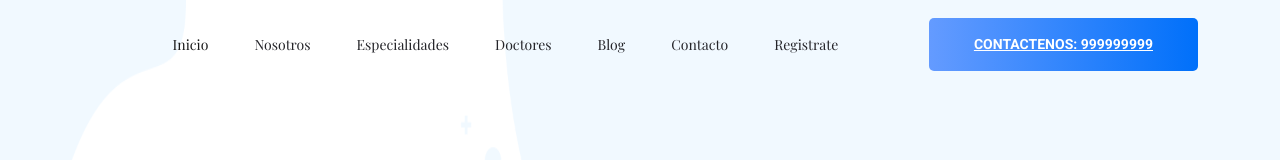
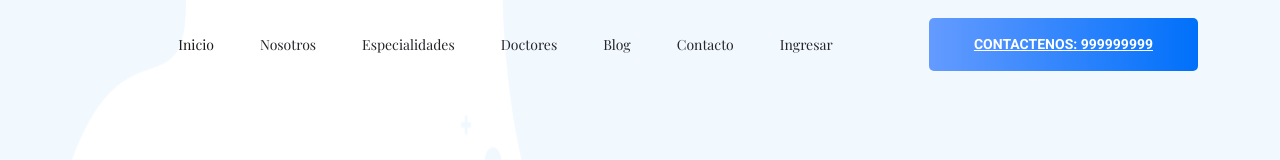
Before and after one commit to Williamsxx/dentito, a Vue app: page / in a window 1280 px wide. Shown: the top 160 px of the page. Built offline with nearby package versions, Linux system fonts and the light colour scheme.

Commit message:
Update Main.vue
cambio

```diff
--- a/src/views/Main.vue
+++ b/src/views/Main.vue
@@ -54,7 +54,7 @@
                                 </li>
                                 <router-link :to="{ name: 'loginn' }" style="text-decoration: none;font-weight: normal;">
                                 <li class="nav-item">
-                                    <a class="nav-link" >Registrate</a>
+                                    <a class="nav-link" >Ingresar</a>
                                 </li>
                             </router-link>
                             </ul>
```
